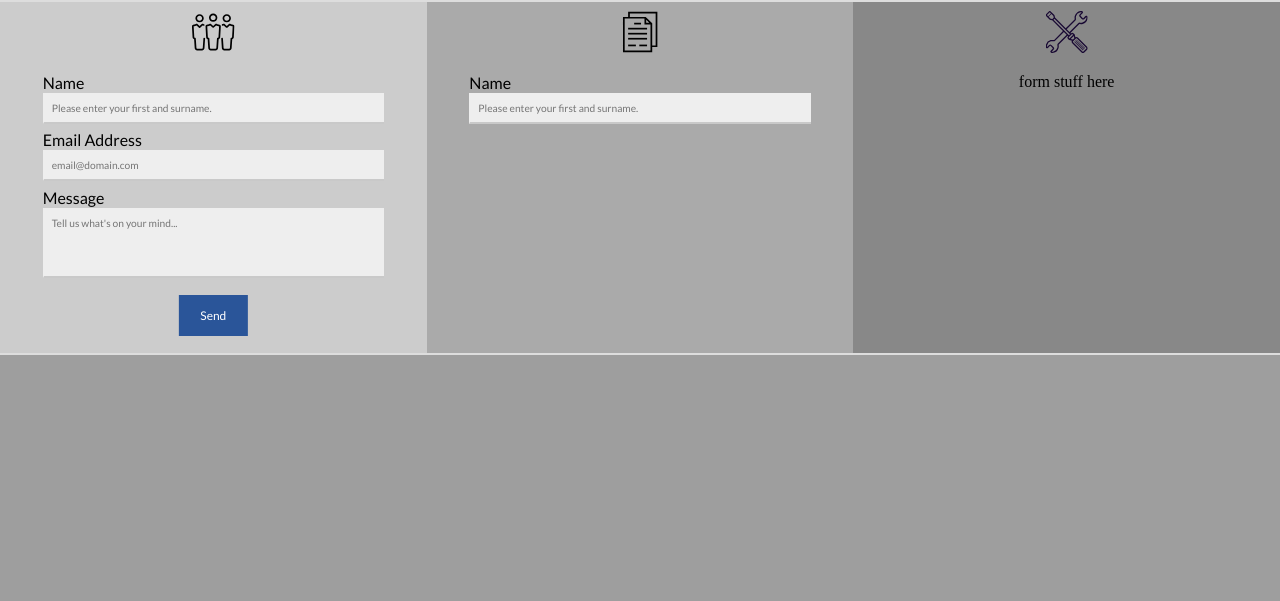
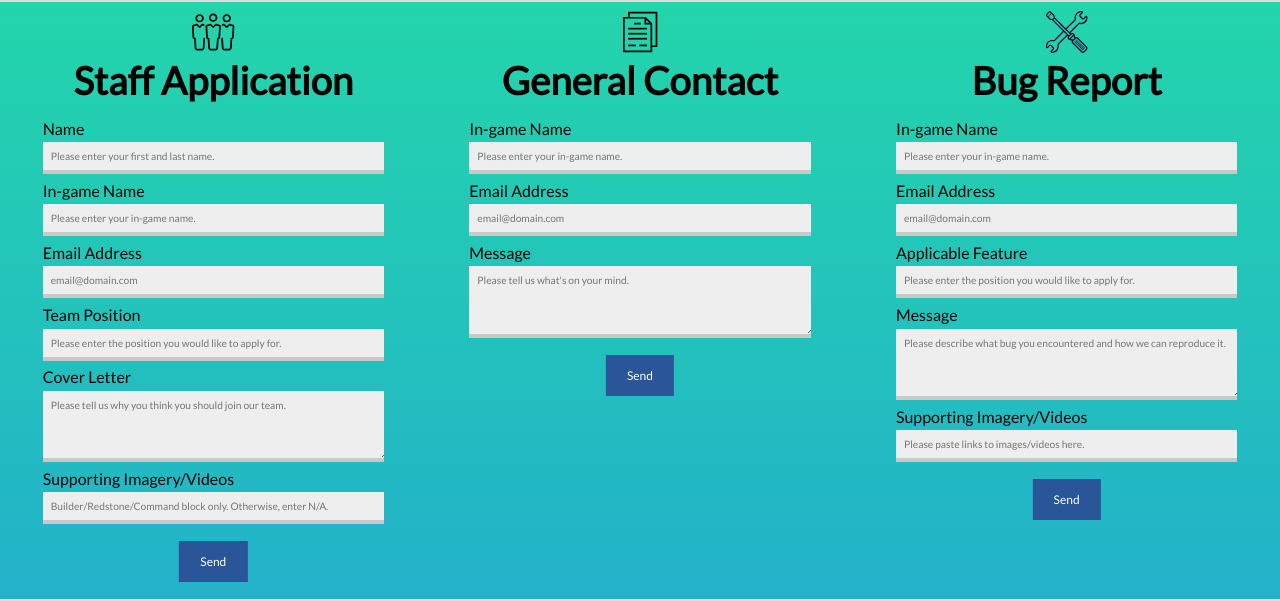
Before and after one commit to Lothiredon/lothiredon.github.io, a PHP site: page /contact/contact.html in a window 1280 px wide. Shown: the part 480-1081 px from the top of the page. Before the commit the page ends 835 px from the top, so only its background shows below. Run offline with PHP 8.4, Linux system fonts and the light colour scheme; some libraries are stand-ins or nearby versions.

Commit message:
Contact form V0.2
-

```diff
--- a/contact/contact.html
+++ b/contact/contact.html
@@ -108,7 +108,9 @@
         <div class="contact-form application-form">
 
 			<div class="contact-form-overlay application-form-overlay">
-			<img src="team.svg" class="team-application-icon">
+			<img src="team.svg" class="team-application-icon form-image">
+
+			<h2>Staff Application</h2>
 
 			<!--Form start-->
             <div class="form-container">
@@ -116,8 +118,13 @@
 
 				<fieldset class="field-group">
 					  <label for="name">Name</label>
-					  <input id="name" name="first-name" placeholder="Please enter your first and surname." />
+					  <input id="name" name="first-name" required placeholder="Please enter your first and last name." />
 				</fieldset>
+
+				<fieldset class="field-group">
+						<label for="ingame-name">In-game Name</label>
+						<input id="ingame-name" name="first-name" required placeholder="Please enter your in-game name." />
+				  </fieldset>
 
 				<fieldset class="field-group">
 					  <label for="email">Email Address</label>
@@ -128,21 +135,39 @@
 				</fieldset>
 
 				<fieldset class="field-group">
-					  <label for="message">Message</label>
+					<label for="team-position">Team Position</label>
+					<input name="team-position" list="available-positions" required placeholder="Please enter the position you would like to apply for.">
+					<datalist id="available-positions">
+						<option value="Builder">
+						<option value="Command Block Specialist">
+						<option value="Redstone Logic Expert">
+						<option value="Lore Writer">
+						<option value="Java Developer">
+						<option value="Moderator">
+					</datalist>
+				 </fieldset>
+
+				<fieldset class="field-group">
+					  <label for="message">Cover Letter</label>
 					  <textarea id="message" name="comments" rows="10"
-					  placeholder="Tell us what's on your mind..."></textarea>
+					  placeholder="Please tell us why you think you should join our team."></textarea>
+				</fieldset>
+
+				<fieldset class="field-group">
+						<label for="images">Supporting Imagery/Videos</label>
+						<input id="images" name="image-link" required placeholder="Builder/Redstone/Command block only. Otherwise, enter N/A." />
 				</fieldset>
 
 				<button class="button-success"><p>Send</p></button>
 
 				</form>
+			<!--Form end-->
 
 				<div class="form-thankyou" style="display:none;" id="thankyou_message">
 					<h2>Thank you for contacting us! We will get back to you soon!</h2>
 				</div>
 			</div>
 		</div>
-			<!--Form end-->
 
 	</div>
 
@@ -151,17 +176,41 @@
         <div class="contact-form general-form">
 
 				<div class="contact-form-overlay general-form-overlay">
-				<img src="general.svg" class="general-form-icon">
+				<img src="general.svg" class="general-form-icon form-image">
 
+				<h2>General Contact</h2>
+
+				<!--Form start-->
 				<div class="form-container">
 					<form id="gform" name="contactform" method="post" class="pure-form pure-form-stacked" action="contact-form-handler.php">
 
 							<fieldset class="field-group">
-								<label for="name">Name</label>
-								<input id="name" name="first-name" placeholder="Please enter your first and surname." />
+								<label for="name-general">In-game Name</label>
+								<input id="name-general" name="first-name" placeholder="Please enter your in-game name." />
 							</fieldset>
 
+							<fieldset class="field-group">
+									<label for="email-general">Email Address</label>
+									<input id="email-general" name="email-address" type="email" value=""
+									required placeholder="email@domain.com"/>
+									<span id="email-invalid" style="display:none">
+									  Must be a valid email address</span>
+							</fieldset>
+
+							<fieldset class="field-group">
+									<label for="message-general">Message</label>
+									<textarea id="message-general" name="comments" rows="10"
+									placeholder="Please tell us what's on your mind."></textarea>
+							</fieldset>
+
+							<button class="button-success button-2"><p>Send</p></button>
+
 					</form>
+				<!--Form end-->
+
+					<div class="form-thankyou" style="display:none;" id="thankyou_message">
+							<h2>Thank you for contacting us! We will get back to you soon!</h2>
+					</div>
 
 				</div>
 			</div>
@@ -172,9 +221,62 @@
         <div class="contact-form bug-form">
 
 			<div class="contact-form-overlay application-form-overlay">
-				<img src="bug.svg" class="general-form-icon">
+				<img src="bug.svg" class="general-form-icon form-image">
 
-            <p>form stuff here</p>
+				<h2>Bug Report</h2>
+
+				<!--Form start-->
+				<div class="form-container">
+					<form id="gform" name="contactform" method="post" class="pure-form pure-form-stacked" action="contact-form-handler.php">
+
+						<fieldset class="field-group">
+								<label for="name-bug">In-game Name</label>
+								<input id="name-bug" name="first-name" placeholder="Please enter your in-game name." />
+						</fieldset>
+
+						<fieldset class="field-group">
+								<label for="email-bug">Email Address</label>
+								<input id="email-bug" name="email-address" type="email" value=""
+								required placeholder="email@domain.com"/>
+								<span id="email-invalid" style="display:none">
+								Must be a valid email address</span>
+						</fieldset>
+
+						<fieldset class="field-group">
+								<label for="bug-feature">Applicable Feature</label>
+								<input name="bug-feature" list="feature-list" required placeholder="Please enter the position you would like to apply for.">
+								<datalist id="feature-list">
+									<option value="KitPvP">
+									<option value="Spleef">
+									<option value="Skyblock">
+									<option value="Creative">
+									<option value="Survival">
+									<option value="Spawn">
+									<option value="Other">
+								</datalist>
+						</fieldset>
+
+						<fieldset class="field-group">
+								<label for="message-bug">Message</label>
+								<textarea id="message-bug" name="comments" rows="10"
+								placeholder="Please describe what bug you encountered and how we can reproduce it."></textarea>
+						</fieldset>
+
+						<fieldset class="field-group">
+								<label for="images-bug">Supporting Imagery/Videos</label>
+								<input id="images-bug" name="image-link" required placeholder="Please paste links to images/videos here." />
+						</fieldset>
+
+						<button class="button-success button-2"><p>Send</p></button>
+					</form>
+				<!--Form end-->
+
+					<div class="form-thankyou" style="display:none;" id="thankyou_message">
+							<h2>Thank you for contacting us! We will get back to you soon!</h2>
+					</div>
+
+				</div>
+
 			</div>
 		</div>
 </div>
--- a/contact/stylesheet.css
+++ b/contact/stylesheet.css
@@ -176,7 +176,7 @@ body{
 /*                             SECTION 2 START                                       */
 /*===================================================================================*/
 
-/*=======================APPLICATION FORM CSS ONLY=======================*/
+/*=======================SHARED FORM CSS=======================*/
 
 .section2 {
 	margin: 0;
@@ -211,6 +211,7 @@ body{
 	position: relative;
 	left: 50%;
 	transform: translate(-50%, 0%);
+	padding-top: 2%;
 }
 
 .contact-form p {
@@ -221,74 +222,10 @@ body{
 	transition: all 0.5s ease-in-out;
 }
 
-/*=======================APPLICATION FORM CSS ONLY======================*/
-
-.application-form-overlay {
-	height: auto;
-	width: 100%;
-	top: 0;
-	position: relative;
-	z-index: 20;
-	padding-top: 2%;
-	background-color: rgba(0, 106, 255, 0);
-	pointer-events: all;
-}
-
-.application-form-overlay:hover{
-	background-color: rgba(0, 106, 255, 0.35);
-}
-
-.application-form {
-	background-color: #cccccc;
-}
-
-/*=========================GENERAL FORM CSS ONLY========================*/
-
-.general-form-overlay {
-	height: auto;
-	width: 100%;
-	top: 0;
-	position: relative;
-	z-index: 20;
-	padding-top: 2%;
-	background-color: rgba(0, 106, 255, 0);
-	pointer-events: all;
-}
-
-.general-form-overlay:hover{
-	background-color: rgba(0, 106, 255, 0.35);
-}
-
-.general-form {
-	background-color: #aaaaaa;
-}
-
-/*===========================BUG FORM CSS ONLY==========================*/
-
-.bug-form-overlay {
-	height: auto;
-	width: 100%;
-	top: 0;
-	position: relative;
-	z-index: 20;
-	padding-top: 2%;
-	background-color: rgba(0, 106, 255, 0);
-	pointer-events: all;
-}
-
-.bug-form-overlay:hover{
-	background-color: rgba(0, 106, 255, 0.35);
-}
-
-.bug-form {
-	background-color: #888888;
-}
-
 .form-container {
 	height: auto;
 	width: auto;
-	padding-top: 2%;
-	margin: 0% 10% 0% 10%;
+	margin: 2% 10% 0% 10%;
 	position: relative;
 	overflow-x: hidden;
 }
@@ -296,6 +233,15 @@ body{
 .form-container fieldset {
 	padding: 0% 0% 0% 0%;
 	margin: 2% 0% 0% 0%;
+}
+
+.contact-form h2 {
+	width: 100%;
+	text-align: center;
+	font-size: 3vw;
+	font-family: 'Lato';
+	margin: 0;
+	padding: 0;
 }
 
 .field-group {
@@ -333,24 +279,25 @@ body{
 input, textarea {
     display: block;
     margin: 0;
-    width: 100%;
+    width: 97%;
     font-family: 'Lato';
-    font-size: 0.8vw;
+	font-size: 0.8vw;
+	margin-top: 1%;
     appearance: none;
     box-shadow: none;
     border-radius: none;
-    padding: 1vmin;
-    border: none;
-	border: 1px solid rgba(0,0,0,0);
-    border-bottom: solid 2px #c9c9c9;
+	padding: 1vmin;
+	border: none;
+    border-bottom: solid 4px #c9c9c9;
     transition: border 0.3s ease-in-out;
 	transition: background 0.3s ease-in-out;
 	background-color: #eeeeee;
 }
+
 input:focus, textarea:focus {
     outline: none;
-	border: 1px solid #eeeeee;
-    border-bottom: solid 2px #4286f4;
+	border-bottom: 4px solid;
+    border-image: linear-gradient(to right,#0873fd 25%, #9362f7 50%, #b855ee 75%, #d745e2 100%) 1;
 	background-color: #ffffff;
 }
 
@@ -370,10 +317,80 @@ label {
 	border-bottom: 1px solid #AAAAAA;
 }
 
+/*=======================TEAM APPLICATION FORM CSS ONLY======================*/
+
+.application-form-overlay {
+	height: 100%;
+	width: 100%;
+	top: 0;
+	position: relative;
+	z-index: 20;
+	background: linear-gradient(0deg, #EE7752, #E73C7E, #23A6D5, #23D5AB);
+	background-size: 400% 400%;
+}
+
+.application-form-overlay:hover{
+	-webkit-animation: Gradient 10s ease infinite;
+	-moz-animation: Gradient 10s ease infinite;
+	animation: Gradient 10s ease infinite;
+}
+
+.application-form {
+	background-color: #cccccc;
+}
+
+/*=========================GENERAL CONTACT FORM CSS ONLY========================*/
+
+.general-form-overlay {
+	height: 100%;
+	width: 100%;
+	top: 0;
+	position: relative;
+	z-index: 20;
+	background: linear-gradient(0deg, #EE7752, #E73C7E, #23A6D5, #23D5AB);
+	background-size: 400% 400%;
+}
+
+.general-form-overlay:hover{
+	-webkit-animation: Gradient 10s ease infinite;
+	-moz-animation: Gradient 10s ease infinite;
+	animation: Gradient 10s ease infinite;
+}
+
 .general-form {
+	background-color: #aaaaaa;
+}
 
+/*===========================BUG FORM CSS ONLY==========================*/
+
+.bug-form-overlay {
+	height: 100%;
+	width: 100%;
+	top: 0;
+	position: relative;
+	z-index: 20;
+	background: linear-gradient(0deg, #EE7752, #E73C7E, #23A6D5, #23D5AB);
+	background-size: 400% 400%;
+}
+
+.bug-form-overlay:hover{
+	-webkit-animation: Gradient 10s ease infinite;
+	-moz-animation: Gradient 10s ease infinite;
+	animation: Gradient 10s ease infinite;
 }
 
 .bug-form {
+	background-color: #888888;
+}
 
+@-webkit-keyframes Gradient {
+	0% {
+		background-position: 0% 0%
+	}
+	50% {
+		background-position: 0% 100%
+	}
+	100% {
+		background-position: 0% 0%
+	}
 }
```
